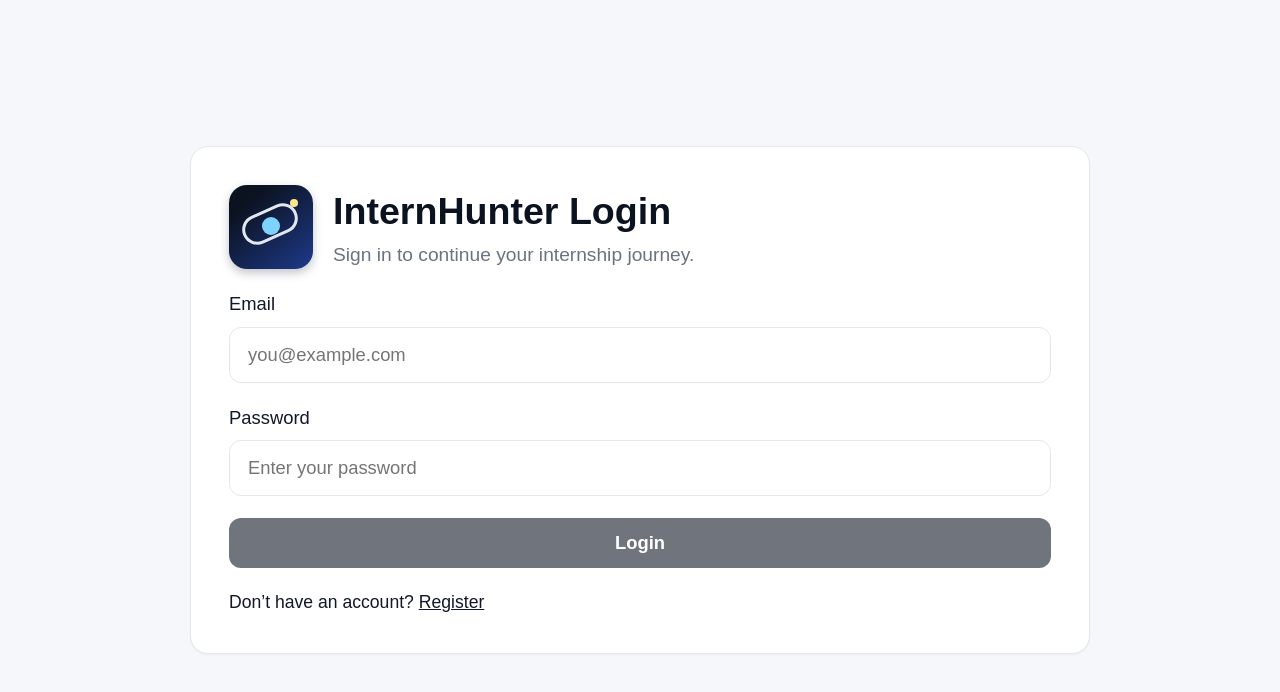
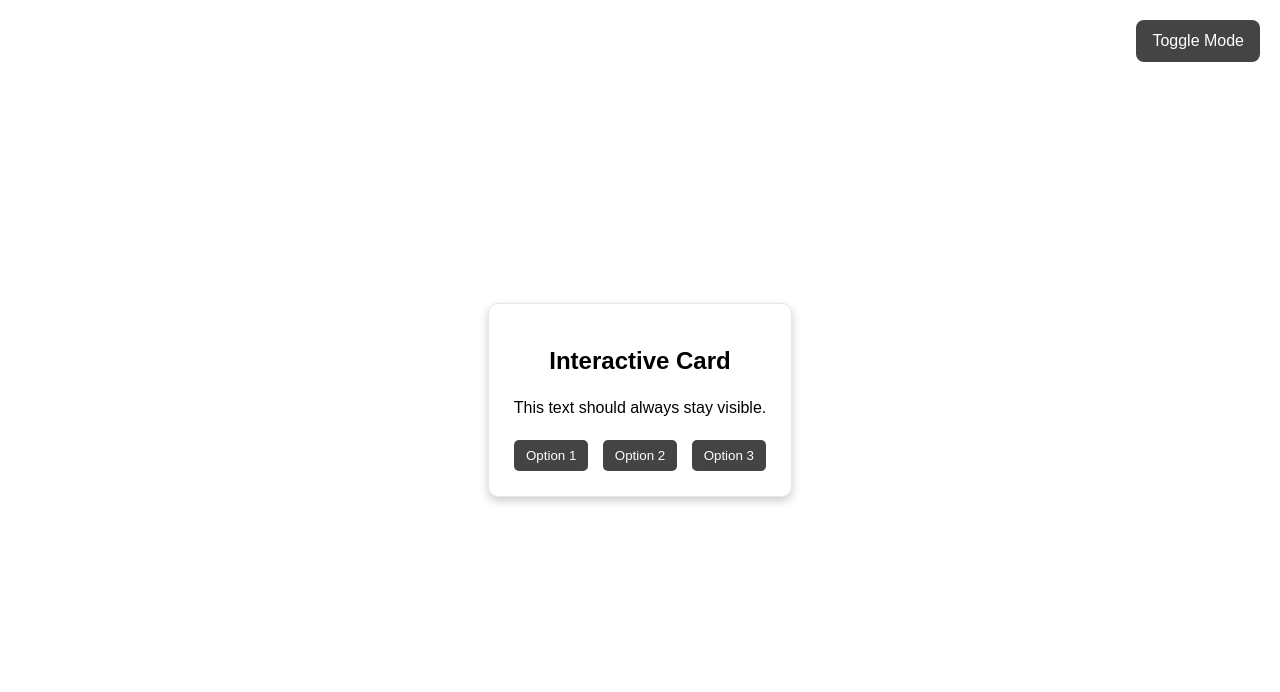
Before and after one commit to brianbckim/Intern-Hunter, a React (Vite) app in the folder Frontend/: page /settings in a window 1280 px wide. Before the commit this address led to /login. Shown: the top 692 px of the page. Built offline with nearby package versions, Linux system fonts and the light colour scheme.

Commit message:
Slight Modifications to Settings Light/Dark Mode Swapper

```diff
--- a/Frontend/index.html
+++ b/Frontend/index.html
@@ -1,14 +1,28 @@
 <!DOCTYPE html>
-<html lang = "en">
+<html lang="en">
 <head>
-  <meta charset="UTF-8" />
-  <link rel="icon" type="image/svg+xml" href="/vite.svg" />
-  <meta name="viewport" content="width=device-width, initial-scale=1.0" />
-  <title>InternHunter-JobSearch-App</title>
-  <link rel="stylesheet" href="/src/pages/Settings.css">
+  <meta charset="UTF-8">
+  <title>Dark Mode Test</title>
+  <link rel="stylesheet" href="styles.css">
 </head>
 <body>
-  <div id="root"></div>
-  <script type="module" src="/src/main.tsx"></script>
+  <div id="mode-swap">Toggle Mode</div>
+  <div class="app">
+    <div class="ih-card">
+      <h2>Interactive Card</h2>
+      <p>This text should always stay visible.</p>
+      <div class="preset-buttons">
+        <button>Option 1</button>
+        <button>Option 2</button>
+        <button>Option 3</button>
+      </div>
+    </div>
+  </div>
+  <script>
+    const toggleBtn = document.getElementById("mode-swap");
+    toggleBtn.addEventListener("click", () => {
+      document.body.classList.toggle("darkTheme");
+    });
+  </script>
 </body>
 </html>
--- a/Frontend/src/pages/Settings.css
+++ b/Frontend/src/pages/Settings.css
@@ -6,7 +6,7 @@
   --button-text: #ffffff;
 }
 
-.darkTheme{
+body.darkTheme{
   --bg-color: #121212;
   --text-color: #ffffff;
   --card-bg: rgba(40, 40, 40, 0.9);
@@ -14,9 +14,12 @@
   --button-text: #ffffff;
 }
 
+html, body {
+  margin: 0;
+  min-height: 100vh;
+}
+
 body{
-  margin: 0;
-  height: 100%;
   background-color: var(--bg-color);
   color: var(--text-color);
   font-family: Arial, sans-serif;
@@ -56,15 +59,10 @@ body{
   opacity: 0.8;
 }
 
-#mode-swap{
-  height: auto;
-  width: auto;
+#mode-swap {
   padding: 10px 16px;
   border-radius: 8px;
   background-color: var(--button-bg);
-  display: flex;
-  justify-content: center;
-  align-items: center;
   position: fixed;
   top: 20px;
   right: 20px;
--- a/Frontend/src/pages/Settings.tsx
+++ b/Frontend/src/pages/Settings.tsx
@@ -38,9 +38,6 @@ export default function Settings() {
           </button>
         </div>
       </AppLayout>
-      <button id="mode-swap" onClick={toggleTheme}>
-        {theme === "light" ? "Dark" : "Light"}
-      </button>
     </div>
   )
 }
```
